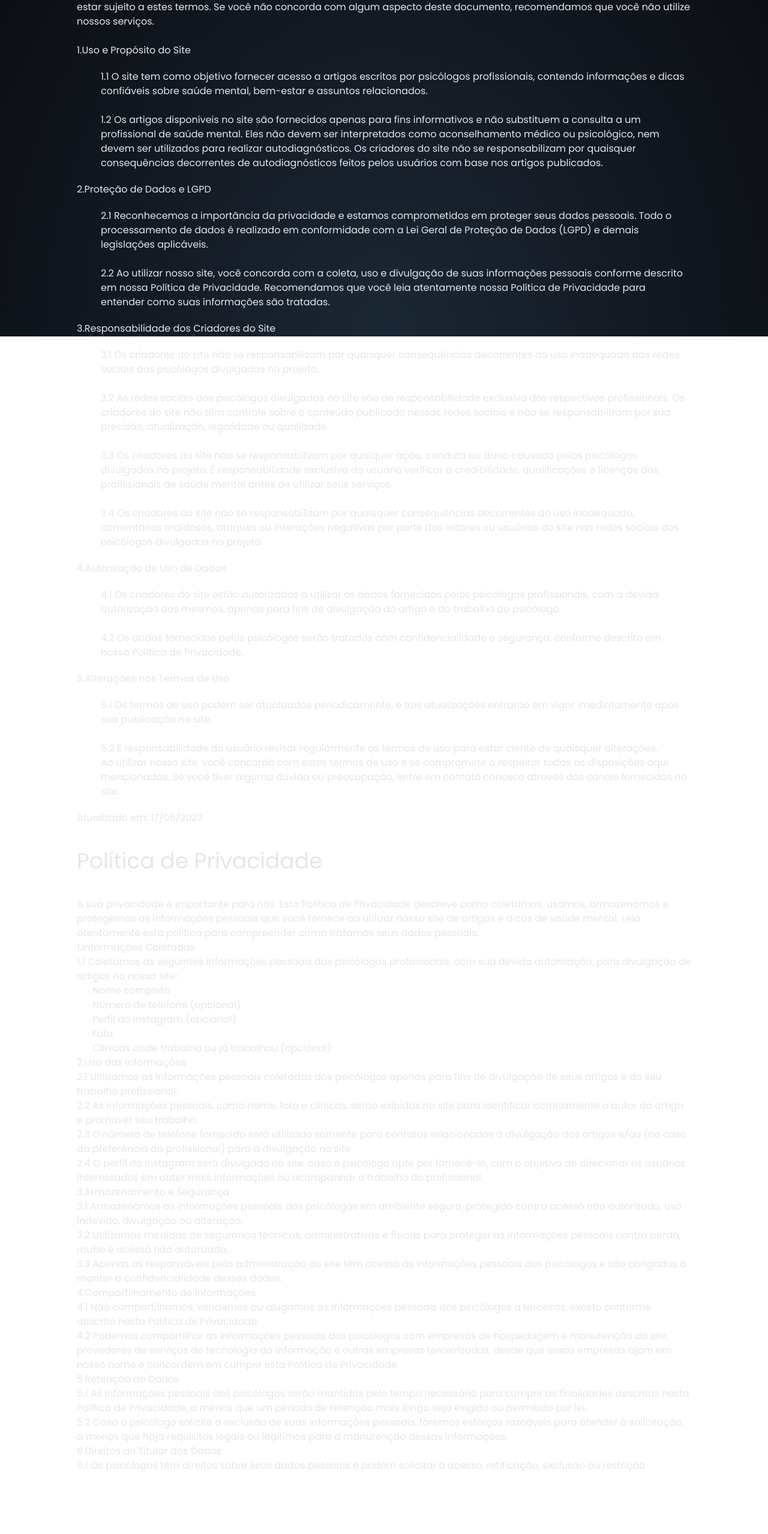
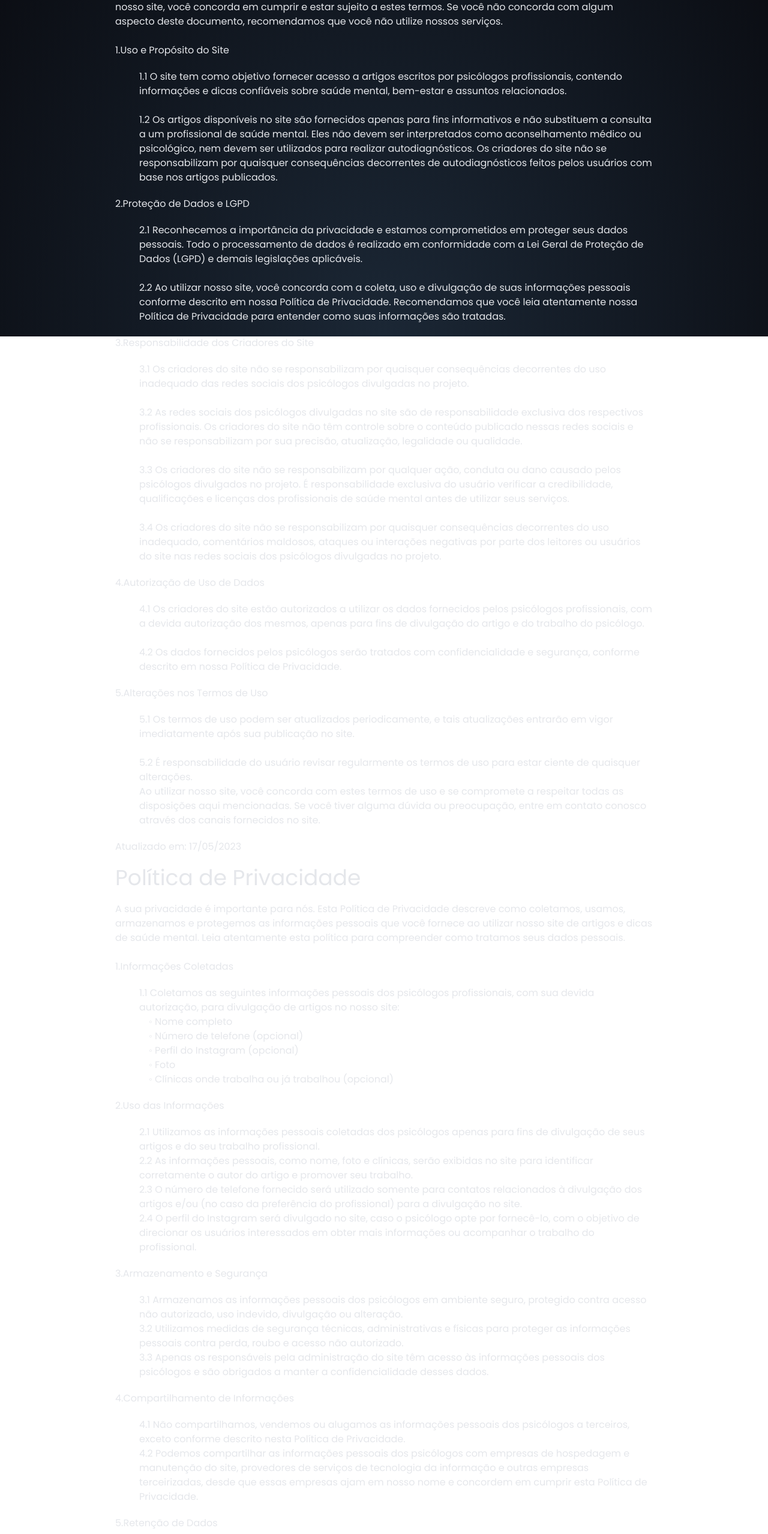
Before and after one commit to rexionmars/midnful, a Next.js app: page /privacity in a window 1280 px wide. Shown: the part 239-2797 px from the top of the page at 60% size. Before the commit the page ends 2735 px from the top, so only its background shows below. Built offline with nearby package versions, Linux system fonts and the light colour scheme; no server answers; a web font is replaced by a local one.

Commit message:
Improved privacity terms layout

```diff
--- a/components/Privacity.jsx
+++ b/components/Privacity.jsx
@@ -3,9 +3,9 @@ import React from "react";
 const PrivacityPage = () => {
     return (
         <div className="justify-center trs flex flex-row w-full align-middle mb-10">
-            <div className="align-middle w-[80%]">
+            <div className="align-middle lg:w-[70%] w-[80%]">
                 <h1 className="text-gray-200 text-4xl my-5">Termo de Uso</h1>
-                <p className="text-gray-200 text-base">
+                <div className="text-gray-200 text-base">
                     Bem-vindo(a) ao Mindful Explorer, nosso site de artigos e dicas de saúde mental! Antes de prosseguir, é importante que você leia e compreenda os termos e condições de uso descritos abaixo. Ao acessar e utilizar nosso site, você concorda em cumprir e estar sujeito a estes termos. Se você não concorda com algum aspecto deste documento, recomendamos que você não utilize nossos serviços.<br /><br />
                     1.Uso e Propósito do Site
                     <p className="text-left ml-10 my-5">
@@ -19,8 +19,7 @@ const PrivacityPage = () => {
                     2.2 Ao utilizar nosso site, você concorda com a coleta, uso e divulgação de suas informações pessoais conforme descrito em nossa Política de Privacidade. Recomendamos que você leia atentamente nossa Política de Privacidade para entender como suas informações são tratadas.<br />
                     </p>
 
-                    3.Responsabilidade dos Criadores do Site<br />
-
+                    3.Responsabilidade dos Criadores do Site
                     <p className="text-left ml-10 my-5">
                     3.1 Os criadores do site não se responsabilizam por quaisquer consequências decorrentes do uso inadequado das redes sociais dos psicólogos divulgadas no projeto.<br /><br />
                     3.2 As redes sociais dos psicólogos divulgadas no site são de responsabilidade exclusiva dos respectivos profissionais. Os criadores do site não têm controle sobre o conteúdo publicado nessas redes sociais e não se responsabilizam por sua precisão, atualização, legalidade ou qualidade.<br /><br />
@@ -29,14 +28,12 @@ const PrivacityPage = () => {
                     </p>
 
                     4.Autorização de Uso de Dados<br />
-
                     <p className="text-left ml-10 my-5">
                     4.1 Os criadores do site estão autorizados a utilizar os dados fornecidos pelos psicólogos profissionais, com a devida autorização dos mesmos, apenas para fins de divulgação do artigo e do trabalho do psicólogo.<br /><br />
                     4.2 Os dados fornecidos pelos psicólogos serão tratados com confidencialidade e segurança, conforme descrito em nossa Política de Privacidade.<br />
                     </p>
 
                     5.Alterações nos Termos de Uso<br />
-
                     <p className="text-left ml-10 my-5">
                     5.1 Os termos de uso podem ser atualizados periodicamente, e tais atualizações entrarão em vigor imediatamente após sua publicação no site.<br /><br />
                     5.2 É responsabilidade do usuário revisar regularmente os termos de uso para estar ciente de quaisquer alterações.<br />
@@ -44,35 +41,54 @@ const PrivacityPage = () => {
                     </p>
 
                     Atualizado em: 17/05/2023
-                    </p>
-                <h1 className="text-gray-200 text-4xl my-10">Política de Privacidade</h1>
-                <p className="text-gray-200 text-base">
-                    A sua privacidade é importante para nós. Esta Política de Privacidade descreve como coletamos, usamos, armazenamos e protegemos as informações pessoais que você fornece ao utilizar nosso site de artigos e dicas de saúde mental. Leia atentamente esta política para compreender como tratamos seus dados pessoais.<br />
+                </div>
+                <div className="text-gray-200 text-base">
+                <h1 className="text-gray-200 text-4xl my-5">Política de Privacidade</h1>
+                <div className="text-gray-200 text-base">
+                    A sua privacidade é importante para nós. Esta Política de Privacidade descreve como coletamos, usamos, armazenamos e protegemos as informações pessoais que você fornece ao utilizar nosso site de artigos e dicas de saúde mental. Leia atentamente esta política para compreender como tratamos seus dados pessoais.<br /><br />
                     1.Informações Coletadas<br />
+                    <p className="text-left ml-10 my-5">
                     1.1 Coletamos as seguintes informações pessoais dos psicólogos profissionais, com sua devida autorização, para divulgação de artigos no nosso site:<br />
                     &emsp;◦ Nome completo<br />
                     &emsp;◦ Número de telefone (opcional)<br />
                     &emsp;◦ Perfil do Instagram (opcional)<br />
                     &emsp;◦ Foto <br />
                     &emsp;◦ Clínicas onde trabalha ou já trabalhou (opcional)<br />
+                    </p>
+
                     2.Uso das Informações<br />
+                    <p className="text-left ml-10 my-5">
                     2.1 Utilizamos as informações pessoais coletadas dos psicólogos apenas para fins de divulgação de seus artigos e do seu trabalho profissional. <br />
                     2.2 As informações pessoais, como nome, foto e clínicas, serão exibidas no site para identificar corretamente o autor do artigo e promover seu trabalho. <br />
                     2.3 O número de telefone fornecido será utilizado somente para contatos relacionados à divulgação dos artigos e/ou (no caso da preferência do profissional) para a divulgação no site. <br />
                     2.4 O perfil do Instagram será divulgado no site, caso o psicólogo opte por fornecê-lo, com o objetivo de direcionar os usuários interessados em obter mais informações ou acompanhar o trabalho do profissional.<br />
+                    </p>
+
                     3.Armazenamento e Segurança<br />
+                    <p className="text-left ml-10 my-5">
                     3.1 Armazenamos as informações pessoais dos psicólogos em ambiente seguro, protegido contra acesso não autorizado, uso indevido, divulgação ou alteração. <br />
                     3.2 Utilizamos medidas de segurança técnicas, administrativas e físicas para proteger as informações pessoais contra perda, roubo e acesso não autorizado. <br />
                     3.3 Apenas os responsáveis pela administração do site têm acesso às informações pessoais dos psicólogos e são obrigados a manter a confidencialidade desses dados.<br />
+                    </p>
+
                     4.Compartilhamento de Informações<br />
+                    <p className="text-left ml-10 my-5">
                     4.1 Não compartilhamos, vendemos ou alugamos as informações pessoais dos psicólogos a terceiros, exceto conforme descrito nesta Política de Privacidade.<br />
                     4.2 Podemos compartilhar as informações pessoais dos psicólogos com empresas de hospedagem e manutenção do site, provedores de serviços de tecnologia da informação e outras empresas terceirizadas, desde que essas empresas ajam em nosso nome e concordem em cumprir esta Política de Privacidade.<br />
+                    </p>
+
                     5.Retenção de Dados<br />
+                    <p className="text-left ml-10 my-5">
                     5.1 As informações pessoais dos psicólogos serão mantidas pelo tempo necessário para cumprir as finalidades descritas nesta Política de Privacidade, a menos que um período de retenção mais longo seja exigido ou permitido por lei.<br />
                     5.2 Caso o psicólogo solicite a exclusão de suas informações pessoais, faremos esforços razoáveis para atender à solicitação, a menos que haja requisitos legais ou legítimos para a manutenção dessas informações.<br />
+                    </p>
+
                     6.Direitos do Titular dos Dados<br />
+                    <p className="text-left ml-10 my-5">
                     6.1 Os psicólogos têm direitos sobre seus dados pessoais e podem solicitar o acesso, retificação, exclusão ou restrição<br />
-                </p>
+                    </p>
+                </div>
+                </div>
             </div>
         </div>
     )
```
